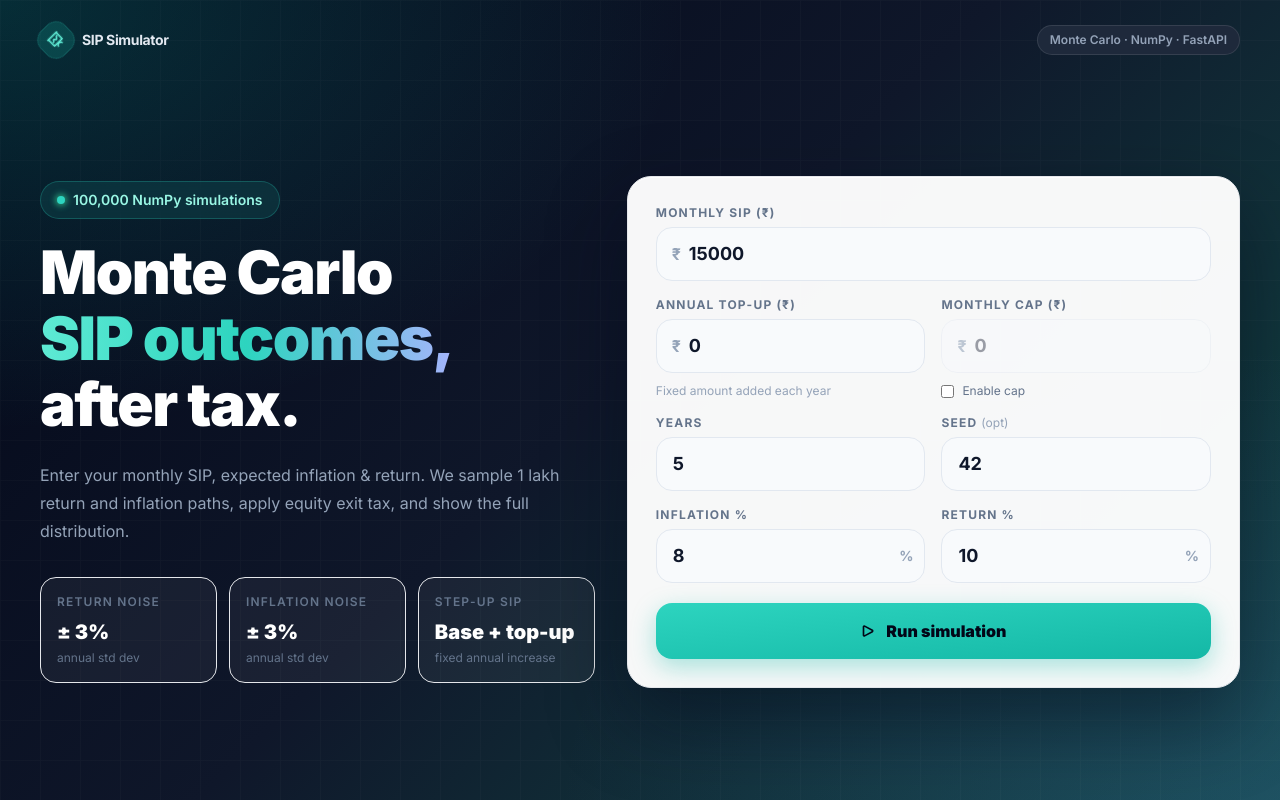
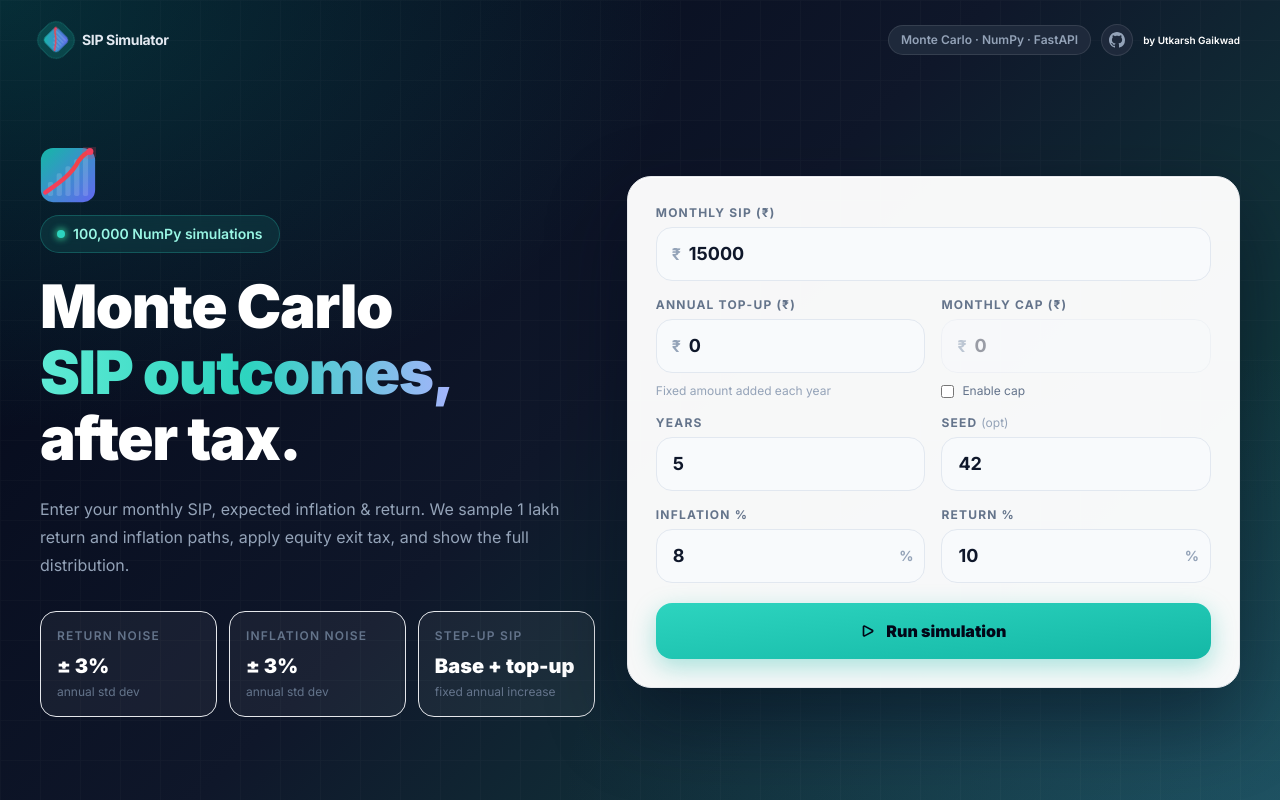
Before and after one commit to utkarshg1/sip-simulations, a FastAPI app: page / in a window 1280 px wide. Run offline with FastAPI, Linux system fonts and the light colour scheme; some libraries are stand-ins or nearby versions.

Commit message:
updated logo

```diff
--- a/pyproject.toml
+++ b/pyproject.toml
@@ -1,6 +1,6 @@
 [project]
 name = "sip-simulation"
-version = "2.0.0"
+version = "2.1.0"
 description = "Monte Carlo SIP simulator built with FastAPI, NumPy, Plotly, and Jinja."
 readme = "README.md"
 requires-python = ">=3.12"
--- a/static/styles.css
+++ b/static/styles.css
@@ -10,6 +10,7 @@ body { font-family: "Inter", ui-sans-serif, system-ui, sans-serif; }
   to   { opacity: 1; transform: translateY(0); }
 }
 .fade-up   { animation: fadeUp 0.5s cubic-bezier(0.22, 1, 0.36, 1) both; }
+.fade-up-0 { animation-delay: 0s; }
 .fade-up-1 { animation-delay: 0.05s; }
 .fade-up-2 { animation-delay: 0.12s; }
 .fade-up-3 { animation-delay: 0.20s; }
--- a/templates/base.html
+++ b/templates/base.html
@@ -5,6 +5,7 @@
     <meta name="viewport" content="width=device-width, initial-scale=1">
     <title>{% block title %}Monte Carlo SIP Simulator{% endblock %}</title>
     <script src="https://cdn.tailwindcss.com"></script>
+    <link rel="icon" type="image/svg+xml" href="{{ url_for('static', path='favicon.svg') }}">
     <link rel="stylesheet" href="{{ url_for('static', path='styles.css') }}">
   </head>
   <body class="min-h-screen bg-slate-950 text-slate-100 antialiased">
@@ -49,12 +50,40 @@
         <header class="mb-6 flex flex-col gap-3 sm:mb-8 sm:flex-row sm:items-center sm:justify-between">
           <a href="/" class="flex items-center gap-2.5 group">
             <div class="flex h-8 w-8 items-center justify-center rounded-xl bg-teal-500/20 ring-1 ring-teal-400/30 transition group-hover:bg-teal-500/30">
-              <svg class="h-4 w-4 text-teal-300" fill="none" stroke="currentColor" stroke-width="2.5" viewBox="0 0 24 24"><path stroke-linecap="round" stroke-linejoin="round" d="M7 12l3-3 3 3 4-4M8 21l4-4 4 4M3 4h18M4 4h16v12a1 1 0 01-1 1H5a1 1 0 01-1-1V4z"/></svg>
+              <svg class="h-5 w-5" viewBox="0 0 32 32" fill="none" xmlns="http://www.w3.org/2000/svg">
+                <defs>
+                  <linearGradient id="h" x1="0" y1="0" x2="1" y2="1">
+                    <stop offset="0%" stop-color="#14b8a6"/>
+                    <stop offset="100%" stop-color="#6366f1"/>
+                  </linearGradient>
+                  <linearGradient id="hr" x1="0" y1="1" x2="1" y2="0">
+                    <stop offset="0%" stop-color="#f43f5e"/>
+                    <stop offset="100%" stop-color="#ef4444"/>
+                  </linearGradient>
+                </defs>
+                <rect x="0.5" y="0.5" width="31" height="31" rx="7" fill="url(#h)"/>
+                <rect x="4.5" y="20" width="3" height="8" rx="1" fill="white" fill-opacity="0.15"/>
+                <rect x="9.5" y="15" width="3" height="13" rx="1" fill="white" fill-opacity="0.15"/>
+                <rect x="14.5" y="11" width="3" height="17" rx="1" fill="white" fill-opacity="0.15"/>
+                <rect x="19.5" y="7" width="3" height="21" rx="1" fill="white" fill-opacity="0.15"/>
+                <rect x="24.5" y="3" width="3" height="25" rx="1" fill="white" fill-opacity="0.15"/>
+                <path d="M3 26 C10 21 18 16 22 8 C25 4 27 3 28.5 2.5" stroke="url(#hr)" stroke-width="2.5" stroke-linecap="round" fill="none"/>
+                <circle cx="28.5" cy="2.5" r="2" fill="#f43f5e"/>
+                <circle cx="28.5" cy="2.5" r="4.5" fill="#f43f5e" opacity="0.2"/>
+              </svg>
             </div>
             <span class="text-sm font-bold tracking-tight text-slate-200 group-hover:text-white transition">SIP Simulator</span>
           </a>
-          <div class="rounded-full border border-white/10 bg-slate-800 px-3 py-1.5 text-xs font-semibold text-slate-400">
-            Monte Carlo · NumPy · FastAPI
+          <div class="flex items-center gap-2.5">
+            <div class="rounded-full border border-white/10 bg-slate-800 px-3 py-1.5 text-xs font-semibold text-slate-400">
+              Monte Carlo · NumPy · FastAPI
+            </div>
+            <a href="https://github.com/utkarshg1/sip-simulations" target="_blank" rel="noopener noreferrer" class="flex h-8 w-8 items-center justify-center rounded-full border border-white/10 bg-slate-800 text-slate-400 transition hover:bg-slate-700 hover:text-white">
+              <svg class="h-4 w-4" viewBox="0 0 16 16" fill="currentColor">
+                <path d="M8 0C3.58 0 0 3.58 0 8c0 3.54 2.29 6.53 5.47 7.59.4.07.55-.17.55-.38 0-.19-.01-.82-.01-1.49-2.01.37-2.53-.49-2.69-.94-.09-.23-.48-.94-.82-1.13-.28-.15-.68-.52-.01-.53.63-.01 1.08.58 1.23.82.72 1.21 1.87.87 2.33.66.07-.52.28-.87.51-1.07-1.78-.2-3.64-.89-3.64-3.95 0-.87.31-1.59.82-2.15-.08-.2-.36-1.02.08-2.12 0 0 .67-.21 2.2.82.64-.18 1.32-.27 2-.27.68 0 1.36.09 2 .27 1.53-1.04 2.2-.82 2.2-.82.44 1.1.16 1.92.08 2.12.51.56.82 1.27.82 2.15 0 3.07-1.87 3.75-3.65 3.95.29.25.54.73.54 1.48 0 1.07-.01 1.93-.01 2.2 0 .21.15.46.55.38A8.013 8.013 0 0016 8c0-4.42-3.58-8-8-8z"/>
+              </svg>
+            </a>
+            <span class="text-[10px] text-white font-semibold">by Utkarsh Gaikwad</span>
           </div>
         </header>
 
--- a/templates/index.html
+++ b/templates/index.html
@@ -5,6 +5,29 @@
 
   <!-- Left hero -->
   <div class="hidden lg:block max-w-2xl">
+    <div class="fade-up fade-up-0 mb-3">
+      <svg class="h-14 w-14" viewBox="0 0 32 32" fill="none" xmlns="http://www.w3.org/2000/svg">
+        <defs>
+          <linearGradient id="hg" x1="0" y1="0" x2="1" y2="1">
+            <stop offset="0%" stop-color="#14b8a6"/>
+            <stop offset="100%" stop-color="#6366f1"/>
+          </linearGradient>
+          <linearGradient id="hgr" x1="0" y1="1" x2="1" y2="0">
+            <stop offset="0%" stop-color="#f43f5e"/>
+            <stop offset="100%" stop-color="#ef4444"/>
+          </linearGradient>
+        </defs>
+        <rect x="0.5" y="0.5" width="31" height="31" rx="7" fill="url(#hg)"/>
+        <rect x="4.5" y="20" width="3" height="8" rx="1" fill="white" fill-opacity="0.15"/>
+        <rect x="9.5" y="15" width="3" height="13" rx="1" fill="white" fill-opacity="0.15"/>
+        <rect x="14.5" y="11" width="3" height="17" rx="1" fill="white" fill-opacity="0.15"/>
+        <rect x="19.5" y="7" width="3" height="21" rx="1" fill="white" fill-opacity="0.15"/>
+        <rect x="24.5" y="3" width="3" height="25" rx="1" fill="white" fill-opacity="0.15"/>
+        <path d="M3 26 C10 21 18 16 22 8 C25 4 27 3 28.5 2.5" stroke="url(#hgr)" stroke-width="2.5" stroke-linecap="round" fill="none"/>
+        <circle cx="28.5" cy="2.5" r="2" fill="#f43f5e"/>
+        <circle cx="28.5" cy="2.5" r="4.5" fill="#f43f5e" opacity="0.2"/>
+      </svg>
+    </div>
     <div class="fade-up fade-up-1 mb-5 inline-flex items-center gap-2 rounded-full border border-teal-400/25 bg-teal-400/10 px-4 py-2 text-sm font-semibold text-teal-200 backdrop-blur">
       <span class="flex h-2 w-2 rounded-full bg-teal-400 shadow-[0_0_6px_2px_rgba(52,211,153,0.7)]"></span>
       {{ "{:,}".format(simulation_count) }} NumPy simulations
```
Also changed, not shown: README.md, static/favicon.svg (added).
